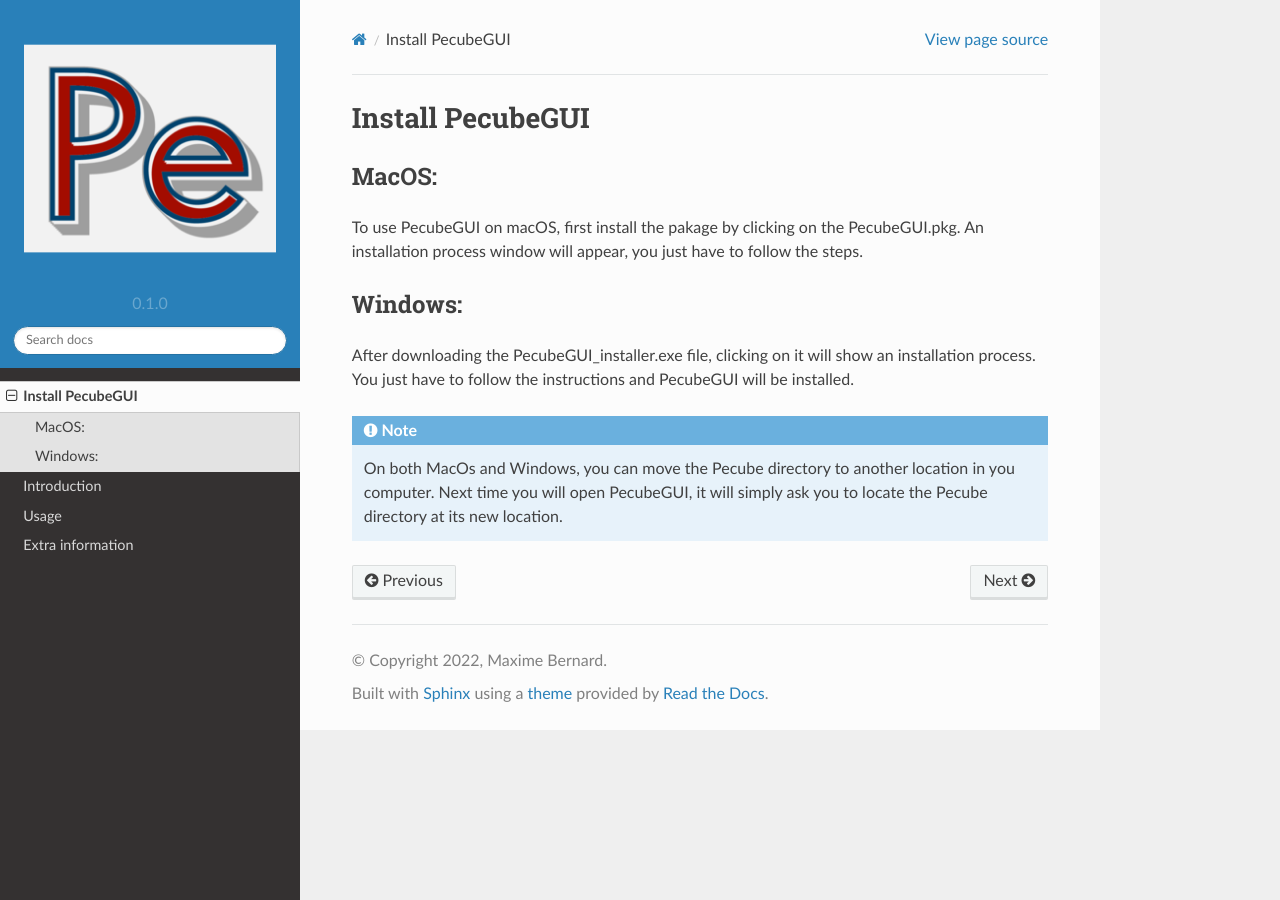
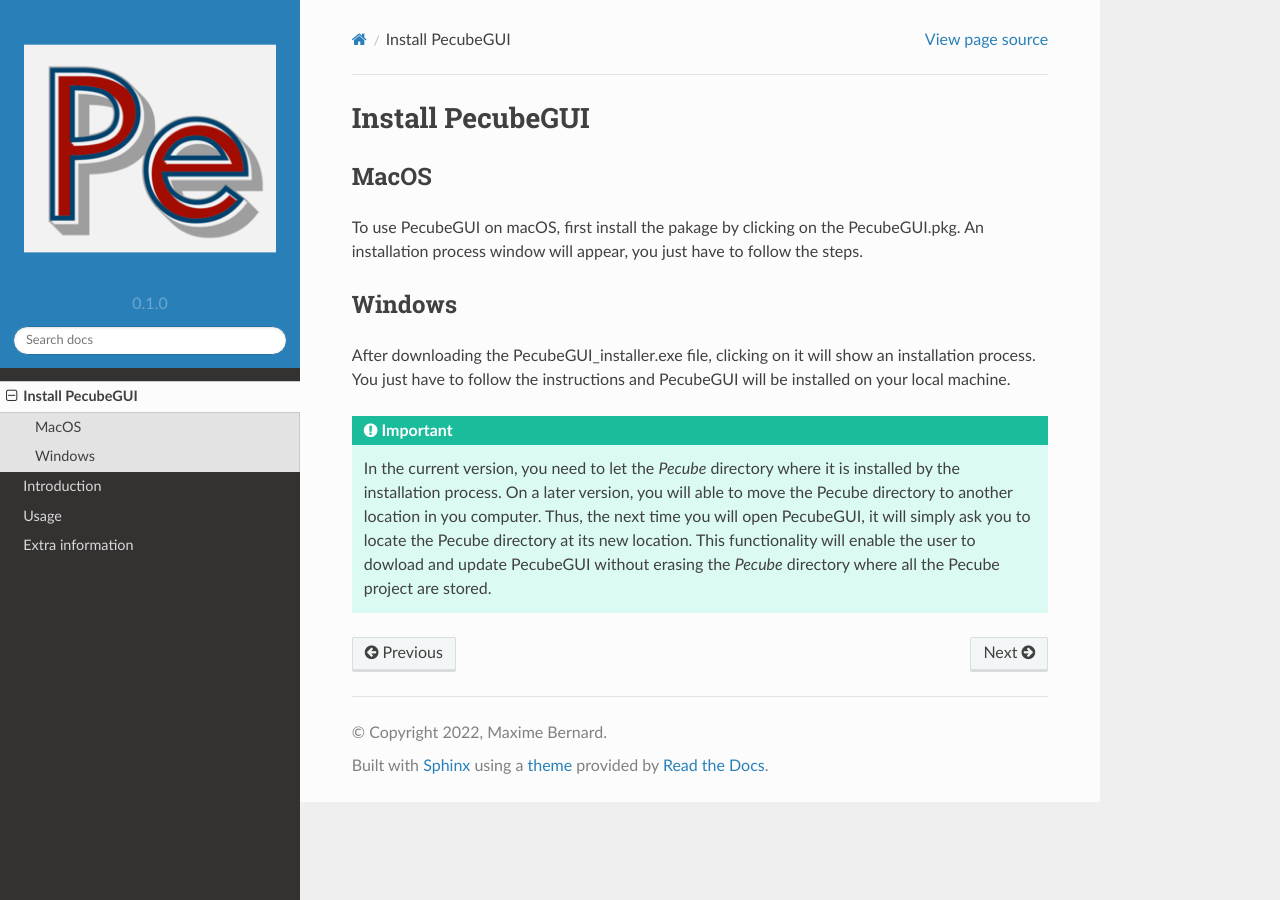
Before and after one commit to MBernAca/PecubeGUI_Doc, a Sphinx documentation site: the page built from docs/source/installation.rst, in a window 1280 px wide. Built offline with Sphinx 7.4.7 and the Read the Docs theme 2.0.0, drawn with Linux system fonts in a browser that asks for light colours.

Commit message:
Update installation.rst

```diff
--- a/docs/source/installation.rst
+++ b/docs/source/installation.rst
@@ -3,18 +3,18 @@
 Install PecubeGUI
 =================
 
-MacOS:
+MacOS
 ---------
 
 To use PecubeGUI on macOS, first install the pakage by clicking on the PecubeGUI.pkg.
 An installation process window will appear, you just have to follow the steps.
 
 
-Windows:
+Windows
 -----------
 
-After downloading the PecubeGUI_installer.exe file, clicking on it will show an installation process. You just have to follow the instructions and PecubeGUI will be installed.
+After downloading the PecubeGUI_installer.exe file, clicking on it will show an installation process. You just have to follow the instructions and PecubeGUI will be installed on your local machine.
 
 
-.. note::
-  On both MacOs and Windows, you can move the Pecube directory to another location in you computer. Next time you will open PecubeGUI, it will simply ask you to locate the Pecube directory at its new location.
+.. important::
+  In the current version, you need to let the *Pecube* directory where it is installed by the installation process. On a later version, you will able to move the Pecube directory to another location in you computer. Thus, the next time you will open PecubeGUI, it will simply ask you to locate the Pecube directory at its new location. This functionality will enable the user to dowload and update PecubeGUI without erasing the *Pecube* directory where all the Pecube project are stored.
```
